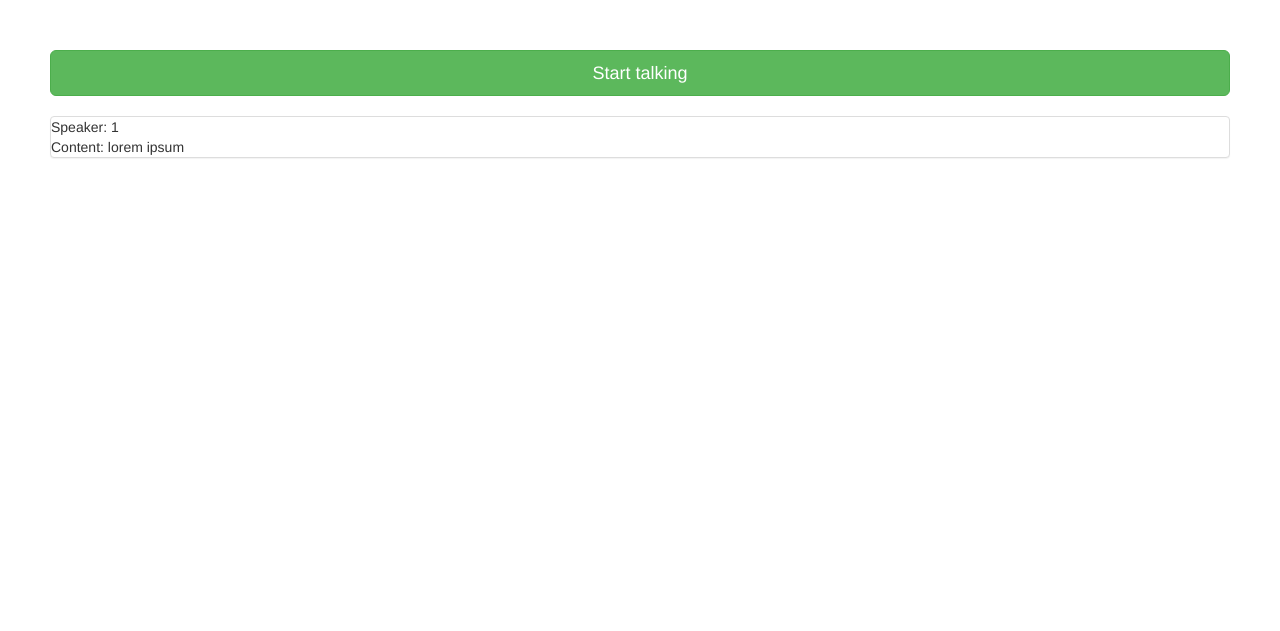
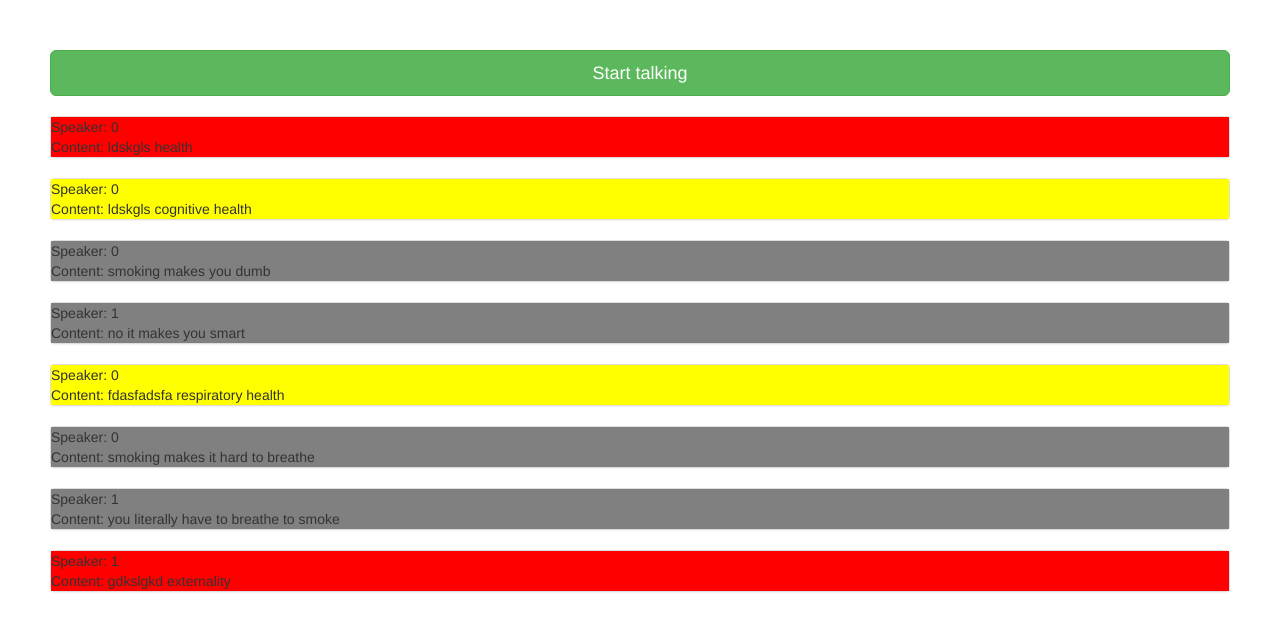
Before and after one commit to cathykc/civil, a Flask app: page / in a window 1280 px wide. Shown: the part 100-731 px from the top of the page. Run offline with Flask 2, Linux system fonts and the light colour scheme; style sheets or scripts are compiled from the project's sources; some libraries are stand-ins or nearby versions.

Commit message:
initial display

```diff
--- a/static/css/style.css
+++ b/static/css/style.css
@@ -13,6 +13,18 @@
 	padding: 50px;
 }
 
+.point-level-0 {
+	background: red;
+}
+
+.point-level-1 {
+	background: yellow;
+}
+
+.point-level-2 {
+	background: grey;
+}
+
 #record {
 	margin-bottom: 20px;
 }
--- a/static/js/client.js
+++ b/static/js/client.js
@@ -17,13 +17,18 @@ class ArgumentState {
 // Properties:
 // childrenList: nested children topics
 // content: list of [speakerID, string] tuples
-class Topic {
-    constructor(name) {
+// intro : tuple of [speakerID, topic intro string]
+var Topic = (() => {
+    var nextId = 0;
+    return function Topic(name, info) {
         this.childrenList = [];
-        this.content = [];
+        this.content = []; // right now is both children and current
+        this.id = nextId++;
+
         this.name = name;
+        this.info = info;
     }
-}
+})();
 
 const state = new ArgumentState();
 
@@ -50,17 +55,16 @@ function handleCreateSameLevel(topicName) {
 
 // Fills `state` with a sample for testing.
 function sampleState() {
-  var healthTopic = new Topic("health");
-  var externalityTopic = new Topic("externality");
+  var healthTopic = new Topic("health", [0, "ldskgls health"]);
+  var externalityTopic = new Topic("externality", [1, "gdkslgkd externality"]);
 
-  var cognitiveHealthSubTopic = new Topic("cognitive health");
-  var respiratoryHealthSubTopic = new Topic("respiratory health");
+
+  var cognitiveHealthSubTopic = new Topic("cognitive health", [0, "ldskgls cognitive health"]);
+  var respiratoryHealthSubTopic = new Topic("respiratory health", [0, "fdasfadsfa respiratory health"]);
   healthTopic.childrenList = [cognitiveHealthSubTopic, respiratoryHealthSubTopic];
-
   cognitiveHealthSubTopic.content = [[0, "smoking makes you dumb"], [1, "no it makes you smart"]]
   respiratoryHealthSubTopic.content = [[0, "smoking makes it hard to breathe"], [1, "you literally have to breathe to smoke"]]
 
-  externalityTopic.content = [[0, "smoking makes less people want to live in the area"], [1, "I would never live anywhere where I couldn't smoke"]]
   state.rootTopic.childrenList = [healthTopic, externalityTopic];
   state.currentTopic = cognitiveHealthSubTopic;
 }
--- a/static/js/conversation.js
+++ b/static/js/conversation.js
@@ -2,9 +2,33 @@ import React from 'react';
 import Point from './point';
 
 class Conversation extends React.Component {
+	constructor() {
+		super();
+		sampleState();
+		console.log(state.rootTopic.childrenList);
+	}
+
 	render() {
 		return (
-			<Point speaker_id="1" content="lorem ipsum" level="2"/>
+			<div>
+				{ state.rootTopic.childrenList.map((topic) => {
+					return (
+						<div key={topic.id} className="parent-topic">
+							<Point key={topic.id} speaker_id={topic.info[0]} content={topic.info[1]} level="0"/>
+							{ topic.childrenList.map((childTopic) => {
+								return (
+									<div key={childTopic.id} className="child-topic">
+										<Point key={childTopic.id} speaker_id={childTopic.info[0]} content={childTopic.info[1]} level="1"/>
+										{ childTopic.content.map((argument) => {
+											return <Point key={argument[1]} speaker_id={argument[0]} content={argument[1]} level="2"/>
+										}) }
+									</div>
+								)
+							}) }
+						</div>
+					)
+				}) }
+			</div>
 		);
 	}
 }
```
